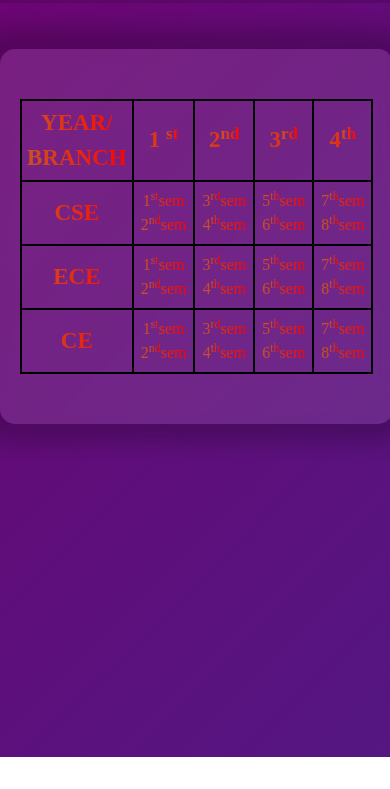
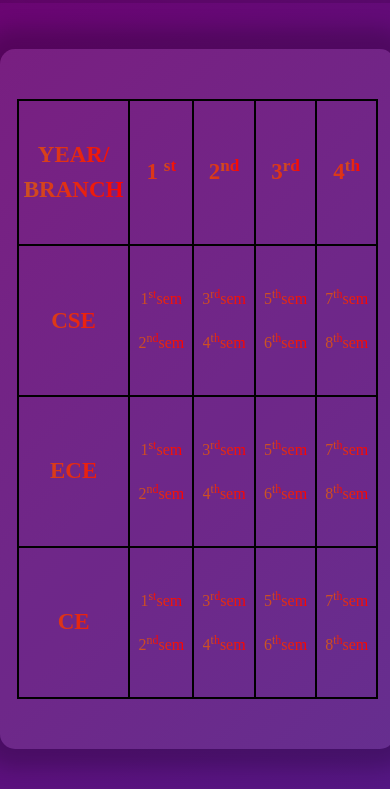
Before and after one commit to AryanRajput5772/IEJU-Archive, a plain HTML site: page sylbs.html in a window 390 px wide. Shown: the part 87-876 px from the top of the page. Before the commit the page ends 844 px from the top, so only its background shows below. Drawn offline with nearby package versions, Linux system fonts and the light colour scheme.

```diff
--- a/style.css
+++ b/style.css
@@ -58,7 +58,7 @@
   margin: 40px auto;
   background-color: rgba(255, 255, 255, 0.1);
   border-radius: 15px;
-  backdrop-filter: blur(5px);
+
   box-shadow: -1px -1px 20px 20px rgba(0, 0, 0, 0.2);
 }
 
@@ -236,13 +236,14 @@
 
 @media (max-width: 700px) {
   .card {
-    width: 400px;
+    width: 370px;
     margin-bottom: 30px;
     padding-top: 30px;
     padding-bottom: 20px;
   }
+
   .cards {
-    height: 600px;
+    height: 900px;
   }
 }
 
--- a/sylbs.html
+++ b/sylbs.html
@@ -40,8 +40,19 @@
       }
       @media (max-width: 720px) {
         #papers {
-          width: auto;
-          height: auto;
+          width: 395px;
+        }
+
+        #papers {
+          align-items: normal;
+        }
+
+        span {
+          height: 20px;
+        }
+        table td {
+          padding-left: 8px;
+          padding-right: 8px;
         }
 
         table,
@@ -50,6 +61,9 @@
         td {
           font-size: 23px;
           padding: 5px;
+        }
+        table a {
+          margin-bottom: 50px;
         }
       }
 
```
